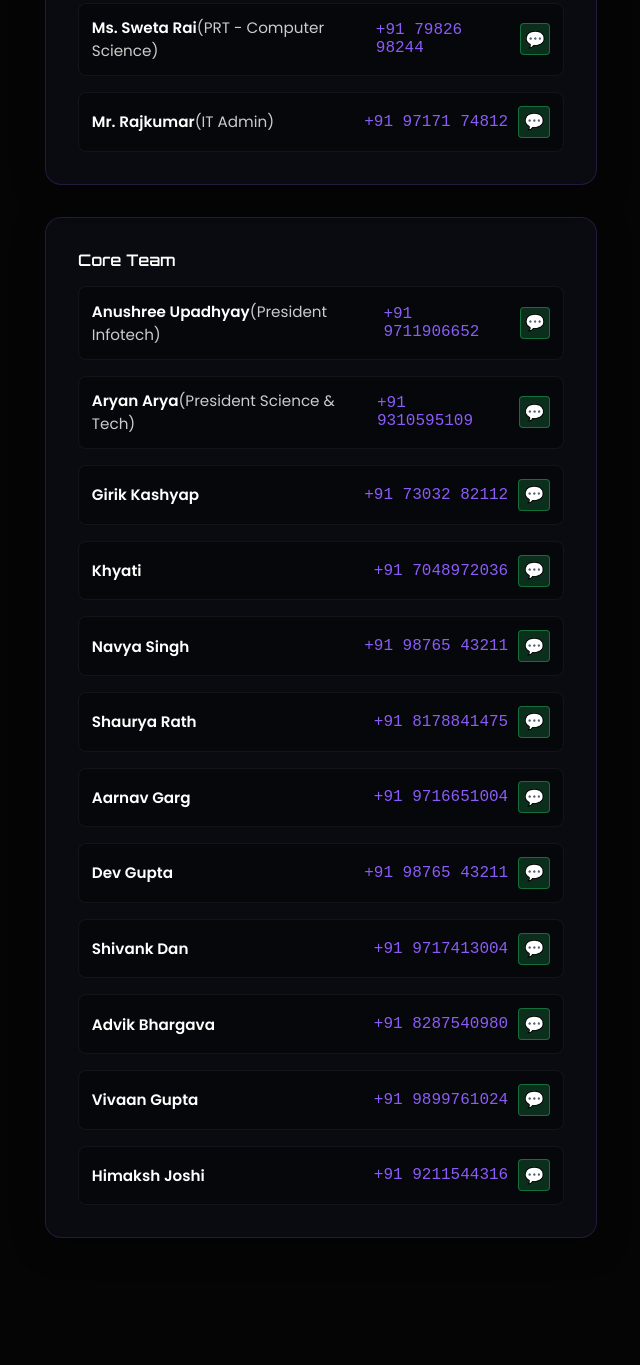
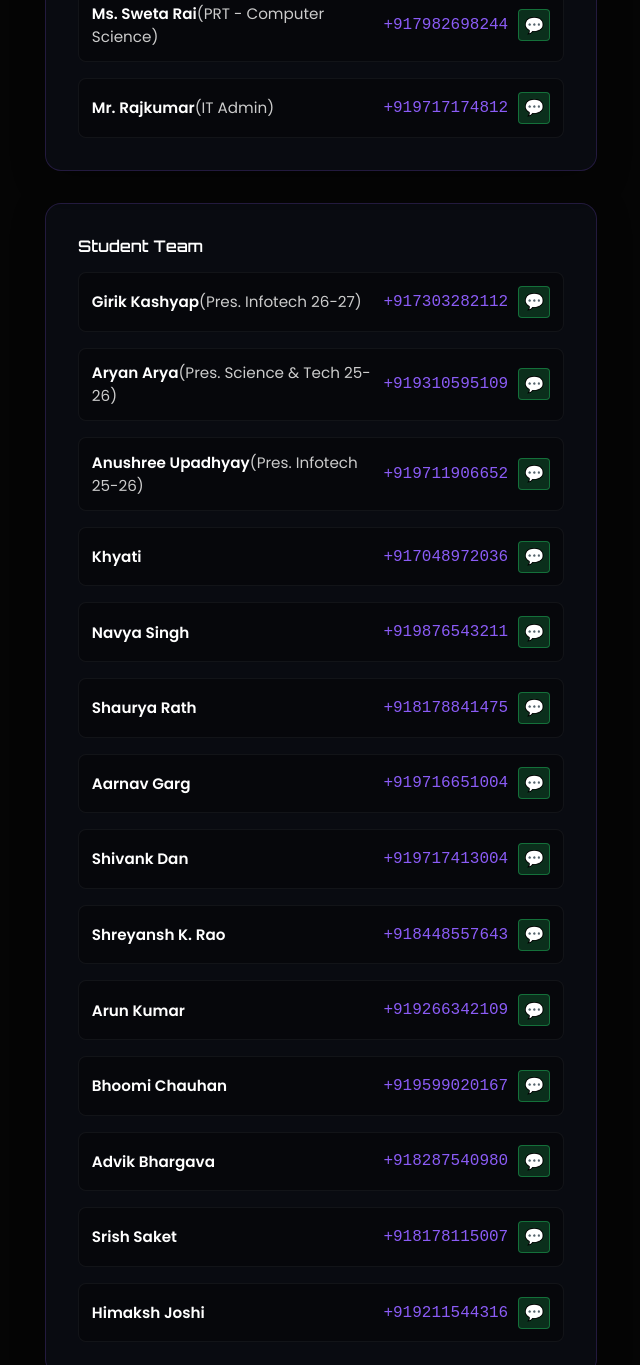
Before and after one commit to Aarnav446/oxamite-web, a plain HTML site: page public/contact.html in a window 1280 px wide. Shown: the part 1096-2461 px from the top of the page, without its empty margins (19-659 px from the left). Drawn offline with nearby package versions, Linux system fonts and the light colour scheme; animation ran at ten frames a second.

Commit message:
draft v1

```diff
--- a/public/contact.html
+++ b/public/contact.html
@@ -65,7 +65,7 @@
                         <div class="contact-person">
                             <p><strong>Ms. Asha Menon</strong> (PGT A.I)</p>
                             <div class="contact-actions">
-                                <span class="phone-number" id="phone1">+91 98109 56329</span>
+                                <span class="phone-number" id="phone1">+919810956329</span>
                                 <a href="https://wa.me/919810956329" target="_blank" class="action-btn wa-btn"
                                     title="WhatsApp">💬</a>
                             </div>
@@ -73,7 +73,7 @@
                         <div class="contact-person" style="margin-top: 1rem;">
                             <p><strong>Ms Meetu Tripathi</strong> (PGT Computer Sc)</p>
                             <div class="contact-actions">
-                                <span class="phone-number" id="phone2">+91 98187 51479</span>
+                                <span class="phone-number" id="phone2">+919818751479</span>
 
                                 <a href="https://wa.me/919818751479" target="_blank" class="action-btn wa-btn"
                                     title="WhatsApp">💬</a>
@@ -82,7 +82,7 @@
                         <div class="contact-person" style="margin-top: 1rem;">
                             <p><strong>Ms Garima Priya</strong>(PRT - Computer Science)</p>
                             <div class="contact-actions">
-                                <span class="phone-number" id="phone4">+91 96543 33997</span>
+                                <span class="phone-number" id="phone4">+919654333997</span>
                                 <a href="https://wa.me/919654333997" target="_blank" class="action-btn wa-btn"
                                     title="WhatsApp">💬</a>
                             </div>
@@ -90,7 +90,7 @@
                         <div class="contact-person" style="margin-top: 1rem;">
                             <p><strong>Ms. Pallavi Saxena</strong>(PRT - Computer Science)</p>
                             <div class="contact-actions">
-                                <span class="phone-number" id="phone4">+91 88828 89940</span>
+                                <span class="phone-number" id="phone4">+918882889940</span>
                                 <a href="https://wa.me/918882889940" target="_blank" class="action-btn wa-btn"
                                     title="WhatsApp">💬</a>
                             </div>
@@ -99,7 +99,7 @@
                         <div class="contact-person" style="margin-top: 1rem;">
                             <p><strong>Ms. Meenakshi Gulati</strong>(TGT - Computer Science)</p>
                             <div class="contact-actions">
-                                <span class="phone-number" id="phone4">+91 98734 20106</span>
+                                <span class="phone-number" id="phone4">+919873420106</span>
                                 <a href="https://wa.me/919873420106" target="_blank" class="action-btn wa-btn"
                                     title="WhatsApp">💬</a>
                             </div>
@@ -107,7 +107,7 @@
                                                 <div class="contact-person" style="margin-top: 1rem;">
                             <p><strong>Ms. Sonam Malik</strong>(TGT – Computer Science)</p>
                             <div class="contact-actions">
-                                <span class="phone-number" id="phone4">+91 97110 45629</span>
+                                <span class="phone-number" id="phone4">+919711045629</span>
                                 <a href="https://wa.me/919711045629" target="_blank" class="action-btn wa-btn"
                                     title="WhatsApp">💬</a>
                             </div>
@@ -115,7 +115,7 @@
                         <div class="contact-person" style="margin-top: 1rem;">
                             <p><strong>Ms. Sweta Rai</strong>(PRT - Computer Science)</p>
                             <div class="contact-actions">
-                                <span class="phone-number" id="phone4">+91 79826 98244</span>
+                                <span class="phone-number" id="phone4">+917982698244</span>
                                 <a href="https://wa.me/917982698244" target="_blank" class="action-btn wa-btn"
                                     title="WhatsApp">💬</a>
                             </div>
@@ -123,7 +123,7 @@
                         <div class="contact-person" style="margin-top: 1rem;">
                             <p><strong>Mr. Rajkumar</strong>(IT Admin)</p>
                             <div class="contact-actions">
-                                <span class="phone-number" id="phone4">+91 97171 74812</span>
+                                <span class="phone-number" id="phone4">+919717174812</span>
                                 <a href="https://wa.me/919717174812 " target="_blank" class="action-btn wa-btn"
                                     title="WhatsApp">💬</a>
                             </div>
@@ -131,36 +131,36 @@
                     </div>
 
                     <div class="glass-card">
-                        <h4 style="margin-bottom: 1rem; color: white;">Core Team</h4>
+                        <h4 style="margin-bottom: 1rem; color: white;">Student Team</h4>
 
                         <div class="contact-person" style="margin-top: 1rem;">
-                            <p><strong>Anushree Upadhyay</strong>(President Infotech)</p>
+                            <p><strong>Girik Kashyap</strong>(Pres. Infotech 26-27)</p>
                             <div class="contact-actions">
-                                <span class="phone-number" id="phone4">+91 9711906652</span>
-                                <a href="https://wa.me/919711906652" target="_blank" class="action-btn wa-btn"
+                                <span class="phone-number" id="phone4">+917303282112</span>
+                                <a href="https://wa.me/917303282112" target="_blank" class="action-btn wa-btn"
                                 title="WhatsApp">💬</a>
                             </div>
                         </div>
                         <div class="contact-person" style="margin-top: 1rem;">
-                            <p><strong>Aryan Arya</strong>(President Science & Tech)</p>
+                            <p><strong>Aryan Arya</strong>(Pres. Science & Tech 25-26)</p>
                             <div class="contact-actions">
-                                <span class="phone-number" id="phone4">+91 9310595109</span>
+                                <span class="phone-number" id="phone4">+919310595109</span>
                                 <a href="https://wa.me/919310595109" target="_blank" class="action-btn wa-btn"
                                 title="WhatsApp">💬</a>
                             </div>
                         </div>
                         <div class="contact-person" style="margin-top: 1rem;">
-                            <p><strong>Girik Kashyap</strong></p>
+                            <p><strong>Anushree Upadhyay</strong>(Pres. Infotech 25-26)</p>
                             <div class="contact-actions">
-                                <span class="phone-number" id="phone3">+91  73032 82112</span>
-                                <a href="https://wa.me/917303282112" target="_blank" class="action-btn wa-btn"
+                                <span class="phone-number" id="phone3">+919711906652</span>
+                                <a href="https://wa.me/919711906652" target="_blank" class="action-btn wa-btn"
                                     title="WhatsApp">💬</a>
                             </div>
                         </div>
                         <div class="contact-person" style="margin-top: 1rem;">
                             <p><strong>Khyati</strong></p>
                             <div class="contact-actions">
-                                <span class="phone-number" id="phone4">+91 7048972036</span>
+                                <span class="phone-number" id="phone4">+917048972036</span>
                                 <a href="https://wa.me/917048972036" target="_blank" class="action-btn wa-btn"
                                 title="WhatsApp">💬</a>
                             </div>
@@ -168,7 +168,7 @@
                         <div class="contact-person" style="margin-top: 1rem;">
                             <p><strong>Navya Singh</strong></p>
                             <div class="contact-actions">
-                                <span class="phone-number" id="phone4">+91 98765 43211</span>
+                                <span class="phone-number" id="phone4">+919876543211</span>
                                 <a href="https://wa.me/919876543211" target="_blank" class="action-btn wa-btn"
                                 title="WhatsApp">💬</a>
                             </div>
@@ -176,7 +176,7 @@
                         <div class="contact-person" style="margin-top: 1rem;">
                             <p><strong>Shaurya Rath</strong> </p>
                             <div class="contact-actions">
-                                <span class="phone-number" id="phone4">+91 8178841475</span>
+                                <span class="phone-number" id="phone4">+918178841475</span>
                                 <a href="https://wa.me/918178841475" target="_blank" class="action-btn wa-btn"
                                 title="WhatsApp">💬</a>
                             </div>
@@ -184,47 +184,63 @@
                         <div class="contact-person" style="margin-top: 1rem;">
                             <p><strong>Aarnav Garg</strong> </p>
                             <div class="contact-actions">
-                                <span class="phone-number" id="phone4">+91 9716651004</span>
+                                <span class="phone-number" id="phone4">+919716651004</span>
                                 <a href="https://wa.me/919716651004" target="_blank" class="action-btn wa-btn"
-                                    title="WhatsApp">💬</a>
-                            </div>
-                        </div>
-                        <div class="contact-person" style="margin-top: 1rem;">
-                            <p><strong>Dev Gupta</strong> </p>
-                            <div class="contact-actions">
-                                <span class="phone-number" id="phone4">+91 98765 43211</span>
-                                <a href="https://wa.me/919876543211" target="_blank" class="action-btn wa-btn"
                                     title="WhatsApp">💬</a>
                             </div>
                         </div>
                         <div class="contact-person" style="margin-top: 1rem;">
                             <p><strong>Shivank Dan</strong> </p>
                             <div class="contact-actions">
-                                <span class="phone-number" id="phone4">+91 9717413004</span>
+                                <span class="phone-number" id="phone4">+919717413004</span>
                                 <a href="https://wa.me/919717413004" target="_blank" class="action-btn wa-btn"
+                                    title="WhatsApp">💬</a>
+                            </div>
+                        </div>
+                        <div class="contact-person" style="margin-top: 1rem;">
+                            <p><strong>Shreyansh K. Rao</strong> </p>
+                            <div class="contact-actions">
+                                <span class="phone-number" id="phone4">+918448557643</span>
+                                <a href="https://wa.me/918448557643" target="_blank" class="action-btn wa-btn"
+                                    title="WhatsApp">💬</a>
+                            </div>
+                        </div>
+                        <div class="contact-person" style="margin-top: 1rem;">
+                            <p><strong>Arun Kumar</strong> </p>
+                            <div class="contact-actions">
+                                <span class="phone-number" id="phone4">+919266342109</span>
+                                <a href="https://wa.me/919266342109" target="_blank" class="action-btn wa-btn"
+                                    title="WhatsApp">💬</a>
+                            </div>
+                        </div>
+                        <div class="contact-person" style="margin-top: 1rem;">
+                            <p><strong>Bhoomi Chauhan</strong> </p>
+                            <div class="contact-actions">
+                                <span class="phone-number" id="phone4">+919599020167</span>
+                                <a href="https://wa.me/919599020167" target="_blank" class="action-btn wa-btn"
                                     title="WhatsApp">💬</a>
                             </div>
                         </div>
                         <div class="contact-person" style="margin-top: 1rem;">
                             <p><strong>Advik Bhargava</strong> </p>
                             <div class="contact-actions">
-                                <span class="phone-number" id="phone4">+91 8287540980</span>
+                                <span class="phone-number" id="phone4">+918287540980</span>
                                 <a href="https://wa.me/918287540980" target="_blank" class="action-btn wa-btn"
                                     title="WhatsApp">💬</a>
                             </div>
                         </div>
                         <div class="contact-person" style="margin-top: 1rem;">
-                            <p><strong>Vivaan Gupta</strong> </p>
+                            <p><strong>Srish Saket</strong> </p>
                             <div class="contact-actions">
-                                <span class="phone-number" id="phone4">+91 9899761024</span>
-                                <a href="https://wa.me/919899761024" target="_blank" class="action-btn wa-btn"
+                                <span class="phone-number" id="phone4">+918178115007</span>
+                                <a href="https://wa.me/918178115007" target="_blank" class="action-btn wa-btn"
                                     title="WhatsApp">💬</a>
                             </div>
                         </div>
                         <div class="contact-person" style="margin-top: 1rem;">
                             <p><strong>Himaksh Joshi</strong> </p>
                             <div class="contact-actions">
-                                <span class="phone-number" id="phone4">+91 9211544316</span>
+                                <span class="phone-number" id="phone4">+919211544316</span>
                                 <a href="https://wa.me/919211544316" target="_blank" class="action-btn wa-btn"
                                     title="WhatsApp">💬</a>
                             </div>
@@ -289,7 +305,7 @@
             <!-- Social Icons -->
             <div class="footer-section social-links">
                 <div class="footer-socials">
-                    <a href="https://www.instagram.com/oxamite.bbpsnd/" class="social-btn btn-ripple" title="Instagram">
+                    <a href="https://www.instagram.com/oxamite.bbps/" class="social-btn btn-ripple" title="Instagram">
                         <svg xmlns="http://www.w3.org/2000/svg" width="22" height="22" viewBox="0 0 24 24" fill="none"
                             stroke="currentColor" stroke-width="2" stroke-linecap="round" stroke-linejoin="round"
                             class="feather feather-instagram">
@@ -298,7 +314,7 @@
                             <line x1="17.5" y1="6.5" x2="17.51" y2="6.5"></line>
                         </svg>
                     </a>
-                    <a href="https://discord.gg/aaFrkxGzQq" class="social-btn btn-ripple" title="Discord">
+                    <a href="https://discord.gg/v8vCpskJRT" class="social-btn btn-ripple" title="Discord">
                         <svg xmlns="http://www.w3.org/2000/svg" width="22" height="22" viewBox="0 0 24 24" fill="none"
                             stroke="currentColor" stroke-width="2" stroke-linecap="round" stroke-linejoin="round"
                             class="feather feather-discord">
```
Also changed, not shown: public/events.html (+10 -10 lines), public/index.html (+2 -2 lines), public/team.html (+13 -13 lines), public/assets/events/horizon.jpg, public/assets/events/nova.jpg.
